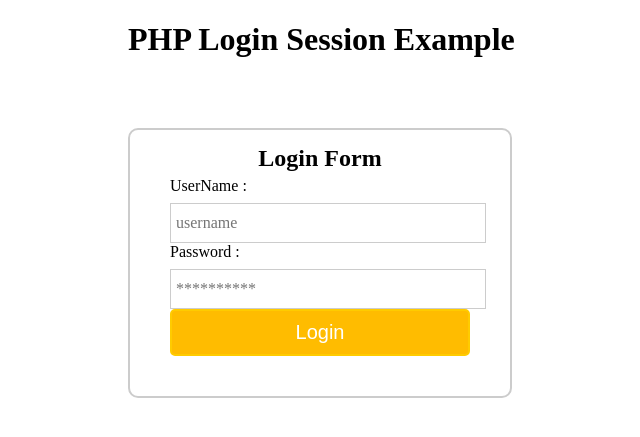
After one commit to clau-spring/Code-Samples, a PHP site: page /index.php in a window 1280 px wide. The commit adds this page. Shown: the top 437 px of the page, without its empty margins (317-957 px from the left). Run offline with PHP 8.4, Linux system fonts and the light colour scheme.

Commit message:
Adding changes and more functionality for making our mini login works

```diff
--- a/css/style.css
+++ b/css/style.css
@@ -8,7 +8,7 @@ span {
     color:red
 }
 h2 {
-    background-color:#FEFFED;
+    /*background-color:#FEFFED; */
     text-align:center;
     border-radius:10px 10px 0 0;
     margin:-10px -40px;
--- a/index.html
+++ b/index.php
@@ -1,7 +1,17 @@
+<?php
+namespace CodeSamples;
+include 'src/login.php';
+// Redirecting if the user session is still active
+if (isset($_SESSION['login_user'])) {
+    header("location: src/UserProfile.php");
+}
+?>
 <!DOCTYPE html>
 <html>
 <head>
 <title>Login Form in PHP with Session</title>
+<script type="text/javascript" href="js/jquery-1.11.3.min.js"></script>
+<script type="text/javascript" href="js/login.js"></script>
 <link href="css/style.css" rel="stylesheet" type="text/css">
 </head>
 <body>
@@ -11,7 +21,7 @@
         <h2>Login Form</h2>
         <form action="" method="post">
             <label>UserName :</label>
-            <input id="name" name="username" placeholder="username" type="text">
+            <input id="username" name="username" placeholder="username" type="text">
             <label>Password :</label>
             <input id="password" name="password" placeholder="**********" type="password">
             <input name="submit" type="submit" value=" Login ">
--- a/src/Connection.php
+++ b/src/Connection.php
@@ -39,6 +39,7 @@ class Connection {
         $this->connection->setAttribute(PDO::ATTR_ERRMODE, PDO::ERRMODE_EXCEPTION);
         } catch(PDOException $e) {
             echo $e->getMessage();
+            file_put_contents('PDO_log.log', $e->getMessage(), FILE_APPEND);
         }
 
         return $this->connection;
--- /dev/null
+++ b/src/QueryDataBase.php
@@ -0,0 +1,93 @@
+<?php
+
+namespace CodeSamples;
+use PDO;
+
+include 'DataBaseConnectionFactory.php';
+
+class QueryDataBase {
+    public function createUser($username, $email, $password) {
+        // Creating a new connection to the DB
+        $connection = DataBaseConnectionFactory::create();
+        try {
+            $query = $connection->prepare("INSERT INTO `user_login` "
+                . " (`username`, `email`, `password`) "
+                . " VALUES (:username, :email, :password); "
+            );
+
+            // Binding variables
+            $query->execute([
+                'username' => $username,
+                'email' => $email,
+                'password' => $password
+            ]);
+        } catch (Exception $e) {
+            echo 'Error while quering';
+        }
+    }
+
+    public function checkUserDetails($username, $hash) {
+        $connection = DataBaseConnectionFactory::create();
+        try {
+            $query = $connection->prepare("SELECT `username`, `password`"
+                ." FROM `user_login`"
+                ." WHERE  `username` = :username AND `password` = :password;"
+            );
+            // Binding variables
+            $query->execute([
+                'username' => $username,
+                'password' => $hash
+            ]);
+
+            $query->setFetchMode(PDO::FETCH_OBJ);
+
+            while ($row = $query->fetch()) {
+                if (isset($row)) {
+                    return true;
+                } else {
+                    return false;
+                }
+            }
+        } catch (Exception $e) {
+            echo 'Details not found';
+        }
+    }
+
+    public function logOut() {
+        session_start();
+        // Destroying all sessions
+        if (session_destroy()) {
+            // Redirecting To Home Page
+            header("Location: /index.php");
+        }
+    }
+
+    public function userSession() {
+        $connection = DataBaseConnectionFactory::create();
+        session_start();
+        $user_check = $_SESSION['login_user'];
+
+        try {
+            $query = $connection->prepare("SELECT `username`, `email`"
+                ." FROM `user_login`"
+                ." WHERE  `username` = :username;"
+            );
+
+            $query->execute([
+                'username' => $user_check
+            ]);
+
+            $query->setFetchMode(PDO::FETCH_ASSOC);
+
+            while ($row = $query->fetch()) {
+                if (isset($row['username'])) {
+                    return $row['username'];
+                } else {
+                    header('Location: /index.php');
+                }
+            }
+        } catch (Exception $e) {
+            echo 'Error while quering';
+        }
+    }
+}
--- /dev/null
+++ b/src/login.php
@@ -0,0 +1,28 @@
+<?php
+namespace CodeSamples;
+include 'QueryDataBase.php';
+// start the session
+session_start();
+$error = '';
+$username = '';
+$password = '';
+
+if (isset($_POST['submit'])) {
+    if (empty($_POST['username']) || empty($_POST['password'])) {
+        $error = "Username or Password is invalid";
+    } else {
+        // define username and password
+        $username = stripslashes($_POST['username']);
+        $password = stripslashes($_POST['password']);
+
+        $check_user = new QueryDataBase();
+        $result = $check_user->checkUserDetails($username, $password);
+
+        if ($result) {
+            $_SESSION['login_user'] = $username;
+            header("location: src/UserProfile.php");
+        } else {
+            $error = "Username or Password is invalid";
+        }
+    }
+}
```
Also changed, not shown: src/LogOut.php (added, +8 -0 lines), src/SetUpDataBase.php (deleted, +0 -30 lines), src/UserProfile.php (added, +20 -0 lines).
